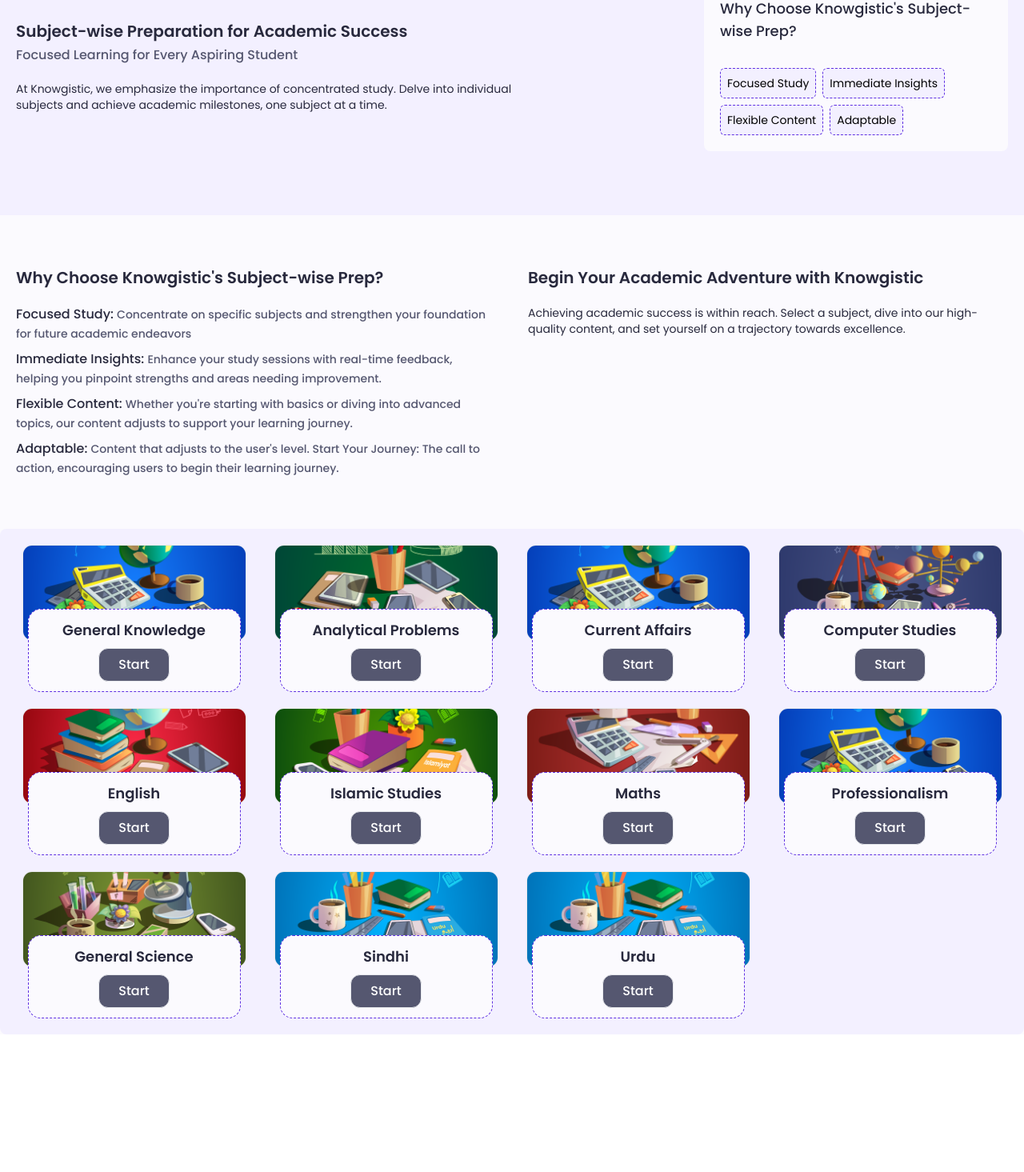
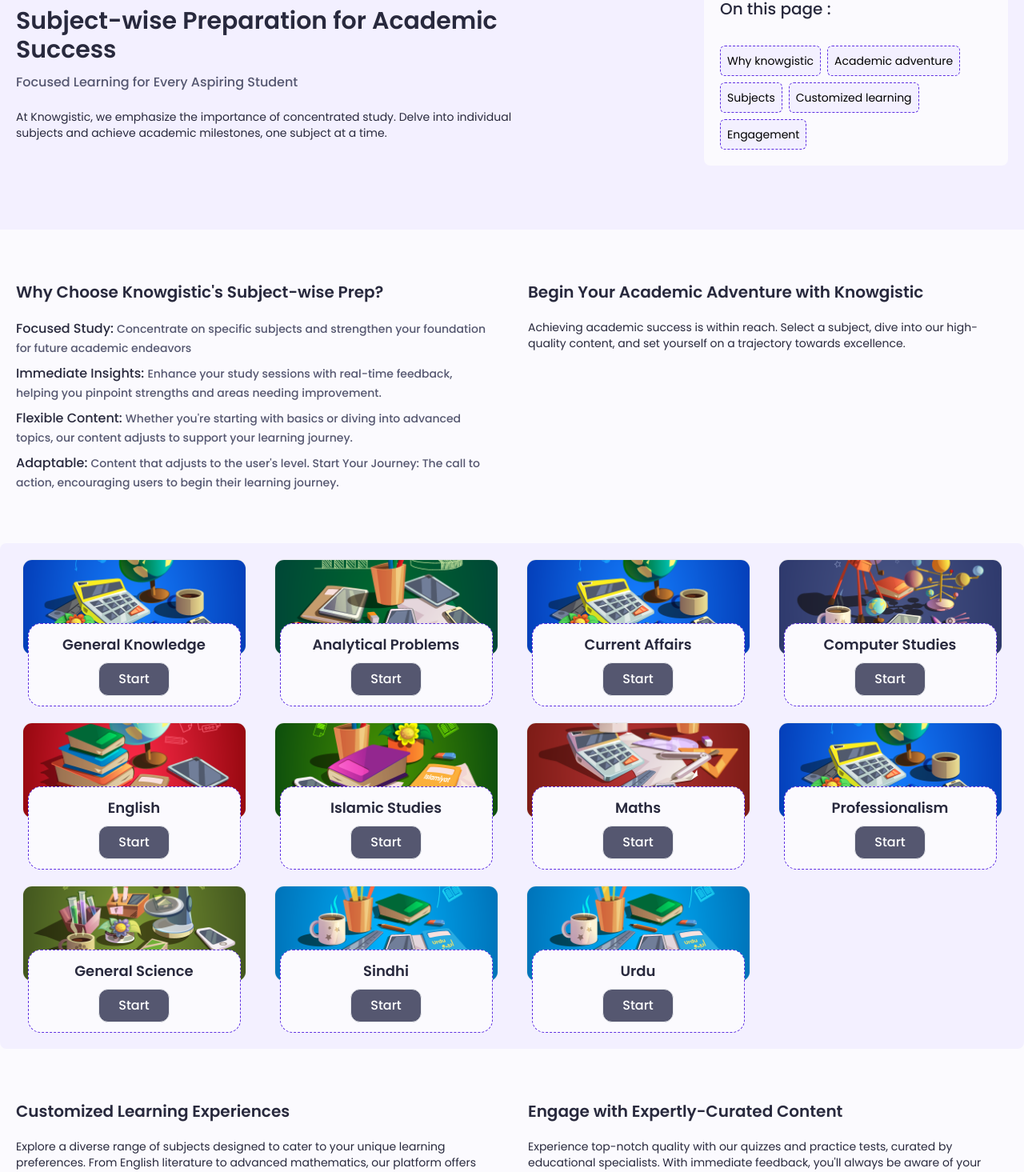
Before and after one commit to hammas-19/knowgistic, a Nuxt app: page /subject-wise in a window 1280 px wide. Shown: the part 103-1568 px from the top of the page at 80% size. Before the commit the page ends 1396 px from the top, so only its background shows below. Built offline with nearby package versions, Linux system fonts and the light colour scheme.

Commit message:
style: Completed Subject-wise page design

```diff
--- a/components/index/CategoriesSection.vue
+++ b/components/index/CategoriesSection.vue
@@ -115,7 +115,7 @@
 
         </div>
         <span class="md:w-1/3 w-full flex justify-center">
-          <NuxtLink to="/Cats/subject-wise-exams">
+          <NuxtLink to="/subject-wise">
             <ButtonFancy class="px-3 py-2 text-ebonyClay text-base">
               <template #text>
                 Get started
--- a/components/subject-wise/DetailSection1.vue
+++ b/components/subject-wise/DetailSection1.vue
@@ -1,7 +1,7 @@
 <template>
   <div class="flex flex-col md:flex-row justify-between gap-10 items-center md:items-start max-w-7xl mx-auto px-5">
     <!-- Why Choose Knowgistic's Subject-wise Prep? -->
-    <div class="flex flex-col gap-5 md:w-1/2 w-full md:max-w-full max-w-lg">
+    <div id="WhyKnowgistic" class="flex flex-col gap-5 md:w-1/2 w-full md:max-w-full max-w-lg">
       <h3 class="text-xl text-ebonyClay font-semibold">
         Why Choose Knowgistic's Subject-wise Prep?
       </h3>
@@ -36,7 +36,7 @@
         </span>
       </div>
     </div>
-    <div class="flex flex-col gap-5 md:w-1/2 w-full md:max-w-full max-w-lg">
+    <div id="AcademicAdventure" class="flex flex-col gap-5 md:w-1/2 w-full md:max-w-full max-w-lg">
       <h3 class="text-xl text-ebonyClay font-semibold">
         Begin Your Academic Adventure with Knowgistic
       </h3>
@@ -45,6 +45,5 @@
         on a trajectory towards excellence.
       </p>
     </div>
-
   </div>
 </template>
--- /dev/null
+++ b/components/subject-wise/DetailSection2.vue
@@ -0,0 +1,23 @@
+<template>
+  <div class="flex flex-col md:flex-row justify-between gap-10 items-center md:items-start max-w-7xl mx-auto px-5">
+    <!-- Why Choose Knowgistic's Subject-wise Prep? -->
+    <div id="CustomizedLearning" class="flex flex-col gap-5 md:w-1/2 w-full md:max-w-full max-w-lg">
+      <h3 class="text-xl text-ebonyClay font-semibold">
+        Customized Learning Experiences
+      </h3>
+      <p class="md:text-sm text-xs text-ebonyClay">
+        Explore a diverse range of subjects designed to cater to your unique learning preferences. From English literature
+        to advanced mathematics, our platform offers comprehensive study materials for learners at all stages.
+      </p>
+    </div>
+    <div id="Engagement" class="flex flex-col gap-5 md:w-1/2 w-full md:max-w-full max-w-lg">
+      <h3 class="text-xl text-ebonyClay font-semibold">
+        Engage with Expertly-Curated Content
+      </h3>
+      <p class="md:text-sm text-xs text-ebonyClay">
+        Experience top-notch quality with our quizzes and practice tests, curated by educational specialists. With
+        immediate feedback, you'll always be aware of your progress and areas that need attention.
+      </p>
+    </div>
+  </div>
+</template>
--- a/components/subject-wise/HeroSection.vue
+++ b/components/subject-wise/HeroSection.vue
@@ -1,9 +1,8 @@
 <template>
   <section class="hero bg-center bg-no-repeat bg-[#f3f0ff]">
-    <div
-      class="max-w-7xl mx-auto py-20 px-5 flex flex-col md:flex-row justify-between items-center gap-10">
+    <div class="max-w-7xl mx-auto py-20 px-5 flex flex-col md:flex-row justify-between items-center gap-10">
       <div class="flex flex-col gap-5 md:w-1/2 w-full md:max-w-full max-w-lg">
-        <h1 class="text-xl text-ebonyClay font-semibold">
+        <h1 class="text-3xl text-ebonyClay font-semibold">
           Subject-wise Preparation for Academic Success <br>
           <span class="text-base text-comet font-medium">
             Focused Learning for Every Aspiring Student
@@ -16,25 +15,32 @@
 
       </div>
       <div class="p-5 rounded-lg bg-selago flex flex-col gap-8 max-w-[380px] w-full">
-        <h2 class="text-lg text-ebonyClay font-medium">
-          Why Choose Knowgistic's Subject-wise Prep?
+        <h2 class="text-xl text-ebonyClay font-medium">
+          On this page :
         </h2>
         <div class="flex flex-wrap gap-2">
-          <NuxtLink class="border-dashed border border-purplHeart hover:bg-purplHeart hover:text-white transition-all cursor-pointer rounded-md p-2 bg-whiteLilac text-sm">
-            Focused Study
+          <NuxtLink to="/subject-wise/#WhyKnowgistic"
+            class="border-dashed border border-purplHeart hover:bg-purplHeart hover:text-white transition-all cursor-pointer rounded-md p-2 bg-whiteLilac text-sm">
+            Why knowgistic
           </NuxtLink>
-          <NuxtLink class="border-dashed border border-purplHeart hover:bg-purplHeart hover:text-white transition-all cursor-pointer rounded-md p-2 bg-whiteLilac text-sm">
-            Immediate Insights
+          <NuxtLink to="/subject-wise/#AcademicAdventure"
+            class="border-dashed border border-purplHeart hover:bg-purplHeart hover:text-white transition-all cursor-pointer rounded-md p-2 bg-whiteLilac text-sm">
+            Academic adventure
           </NuxtLink>
-          <NuxtLink class="border-dashed border border-purplHeart hover:bg-purplHeart hover:text-white transition-all cursor-pointer rounded-md p-2 bg-whiteLilac text-sm">
-            Flexible Content
+          <NuxtLink to="/subject-wise/#Subjects"
+            class="border-dashed border border-purplHeart hover:bg-purplHeart hover:text-white transition-all cursor-pointer rounded-md p-2 bg-whiteLilac text-sm">
+            Subjects
           </NuxtLink>
-          <NuxtLink class="border-dashed border border-purplHeart hover:bg-purplHeart hover:text-white transition-all cursor-pointer rounded-md p-2 bg-whiteLilac text-sm">
-            Adaptable
+          <NuxtLink to="/subject-wise/#CustomizedLearning"
+            class="border-dashed border border-purplHeart hover:bg-purplHeart hover:text-white transition-all cursor-pointer rounded-md p-2 bg-whiteLilac text-sm">
+            Customized learning
           </NuxtLink>
+          <NuxtLink to="/subject-wise/#Engagement"
+            class="border-dashed border border-purplHeart hover:bg-purplHeart hover:text-white transition-all cursor-pointer rounded-md p-2 bg-whiteLilac text-sm">
+            Engagement
+          </NuxtLink>
+
         </div>
       </div>
-
-    </div>
-  </section>
-</template>
+  </div>
+</section></template>
--- a/components/subject-wise/SubjectGallery.vue
+++ b/components/subject-wise/SubjectGallery.vue
@@ -1,5 +1,5 @@
 <template>
-  <div class="max-w-7xl mx-auto bg-whiteLilac rounded-lg p-5 grid md:grid-cols-4 grid-cols-2 justify-items-center gap-5">
+  <div id="Subjects" class="max-w-7xl mx-auto bg-whiteLilac rounded-lg p-5 grid md:grid-cols-4 grid-cols-2 justify-items-center gap-5">
     <ShowCard v-for="(items, index) in courseData" :key="index" :image="items.image" :name="items.from" />
   </div>
 </template>
--- a/pages/subject-wise/index.vue
+++ b/pages/subject-wise/index.vue
@@ -3,5 +3,6 @@
     <Subject-wiseHeroSection />
     <SubjectWiseDetailSection1 class="py-16" />
     <SubjectGallery />
+  <SubjectWiseDetailSection2 class="py-16" />
   </div>
 </template>
```
